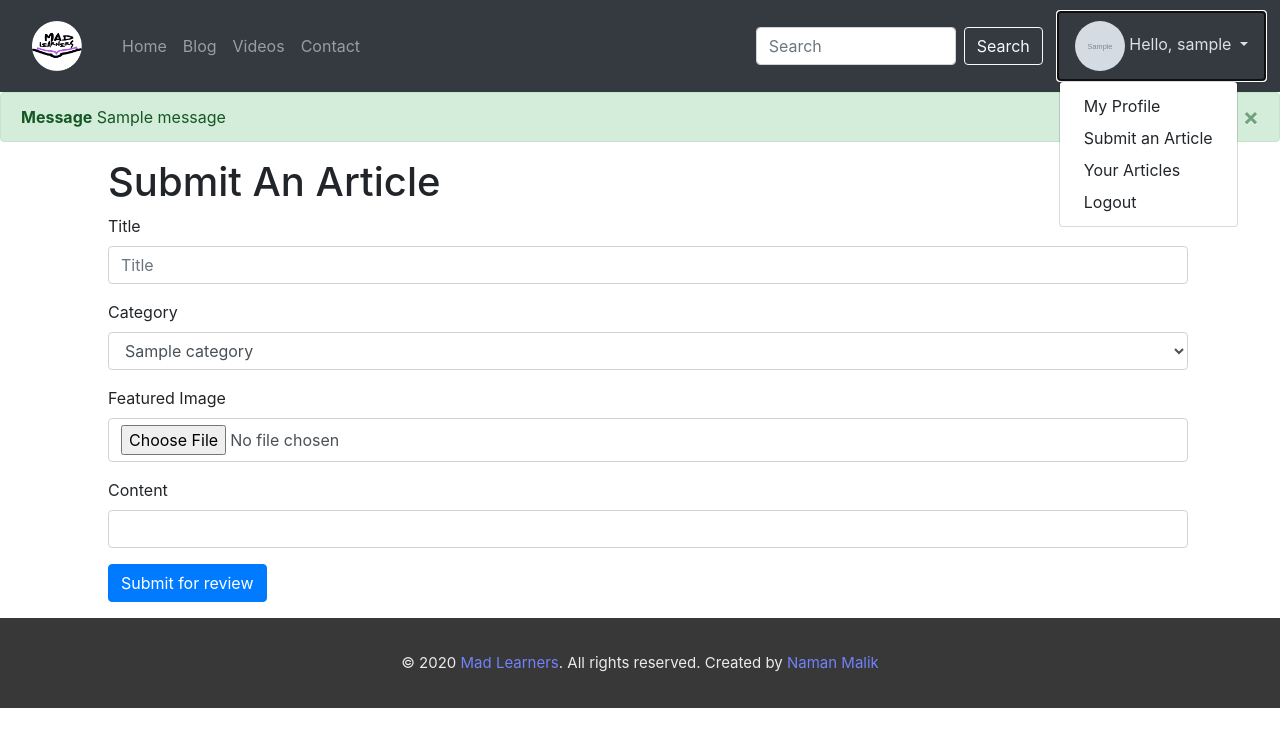
After one commit to itsnamanmalik/django-blog, a Django app: page /account/submit-article/ in a window 1280 px wide, after a click that opens the changed part. The commit adds this page. Shown: the top 747 px of the page. Run offline with Django 3.2, Linux system fonts and the light colour scheme; a user stored in the database is signed in; tables that the repository leaves empty hold one stand-in row (values such as "Sample post"); grey boxes marked "Sample" are stand-in pictures; one stand-in notice (Sample message) is shown; some libraries are stand-ins or nearby versions.

Commit message:
added community blogging feature

```diff
--- a/accounts/urls.py
+++ b/accounts/urls.py
@@ -7,4 +7,6 @@ urlpatterns = [
     path('login/',views.user_login,name='user_login'),
     path('logout/', views.user_logout, name='logoutuser'),
     path('profile/', views.profile, name='profile'),
+    path('submit-article/', views.submit_article, name='submit-article'),
+    path('my-articles/', views.my_articles, name='my-articles'),
 ]
--- a/accounts/views.py
+++ b/accounts/views.py
@@ -1,5 +1,6 @@
 from django.shortcuts import render, redirect
 from accounts.models import *
+from blog.models import Category, Blog
 from django.http import HttpResponse, HttpResponseRedirect
 from django.contrib.auth import authenticate, login, logout
 from django.urls import reverse
@@ -8,11 +9,39 @@ from django.contrib.auth.views import auth_logout
 from django.contrib import messages
 from django.core.validators import validate_email
 from django.core.exceptions import ValidationError
+from datetime import datetime
+from django.template.defaultfilters import slugify
 
 # Create your views here.
-
+@login_required
 def profile(request):
     return render(request, "main_app/profile.html")
+
+@login_required
+def submit_article(request):
+    if request.method == 'POST':
+        title = request.POST['title']
+        category = request.POST['category']
+        image = request.FILES.get('image', 'common/logo.png')
+        content = request.POST['content']
+        if title and category and image and content:
+            try:
+                category_ob = Category.objects.get(name=category)
+                blog = Blog(title=title, author=request.user.username,slug=slugify(title),featured_image=image, category=category_ob,content=content,date=datetime.today().strftime('%Y-%m-%d'))
+                blog.save()
+                messages.success(request,"Article posted for review")
+            except Category.DoesNotExist:
+                messages.error(request,"Some Error Occured!")
+    allcat = Category.objects.all()
+    all_dict = {"allcat": allcat}
+    return render(request, "main_app/submit_article.html", all_dict)
+
+
+@login_required
+def my_articles(request):
+    allpost = Blog.objects.filter(slug=slug)
+    blog_dict = {"allpost": allpost}
+    return render(request, 'blog/blog.html', blog_dict)
 
 
 @login_required
--- a/blog/models.py
+++ b/blog/models.py
@@ -1,11 +1,13 @@
 from django.db import models
 from django.contrib.auth.models import User
+from django.utils.html import mark_safe
 
 class Category(models.Model):
     name = models.CharField(max_length=50, unique=True)
     slug = models.SlugField(max_length=200, unique=True)
     featured_image = models.ImageField(upload_to='blog/categories',default ='common/placeholder.png')
     description = models.TextField(blank=True)
+    is_approved = models.BooleanField(default=False)
 
     def __str__(self):
         return self.name
@@ -22,6 +24,6 @@ class Blog(models.Model):
     featured = models.BooleanField(default=False)
     content = models.TextField()
     date = models.DateField()
-
+    is_approved = models.BooleanField(default=False)
     def __str__(self):
         return self.title
--- a/home/urls.py
+++ b/home/urls.py
@@ -3,6 +3,7 @@ from home import views
 
 
 # /MadLearners/
+handler404  = views.view_404
 
 urlpatterns = [
     # re_path(r'^$', views.index, name='MadLearners'),
--- a/static/scripts/tinyinject.js
+++ b/static/scripts/tinyinject.js
@@ -6,7 +6,6 @@ document.head.appendChild(script);
 
 script.onload = function () {
   tinymce.init({
-    // selector: "#id_message",
     selector: "#id_content" ,
     branding: false,
     height: 400,
--- a/templates/base.html
+++ b/templates/base.html
@@ -151,7 +151,8 @@
                     </a>
                     <div class="dropdown-menu" aria-labelledby="dropdownMenuLink">
                         <a class="dropdown-item" href="{% url 'profile' %}">My Profile</a>
-                        <a class="dropdown-item" href="#">Submit an Article</a>
+                        <a class="dropdown-item" href="{% url 'submit-article' %}">Submit an Article</a>
+                        <a class="dropdown-item" href="#">Your Articles</a>
                         <a class="dropdown-item" href="{% url 'logoutuser' %}">Logout</a>
                     </div>
                 </div>
@@ -168,7 +169,7 @@
     </nav>
 
     {% for message in messages %}
-    <div class="alert alert-{{message.tags}} mb-0 alert-dismissible fade show" role="alert">
+    <div class="alert alert-{{message.tags}} mb-0 ml-20 alert-dismissible fade show" role="alert">
         <strong>Message</strong> {{message}}
         <button type="button" class="close" data-dismiss="alert" aria-label="Close">
             <span aria-hidden="true">&times;</span>
--- a/templates/main_app/profile.html
+++ b/templates/main_app/profile.html
@@ -11,7 +11,6 @@
         <h1>Update Profile</h1>
         <form method="post" action="">
         {% csrf_token %}
-        <input type="hidden" name="formType" value="changeProfile">
             <div class="form-row">
                 <div class="form-group col-md-6">
                     <label for="inputEmail4">Name</label>
@@ -36,7 +35,6 @@
         <h1>Change your password</h1>
         <form action="/profile/myaccount" method="post">
         {% csrf_token %}
-        <input type="hidden" name="formType" value="changePass">
             <div class="form-row">
                 <div class="form-group col-md-12">
                     <label for="pass">Your Password</label>
--- /dev/null
+++ b/templates/main_app/submit_article.html
@@ -0,0 +1,43 @@
+<!DOCTYPE html>
+{% extends "base.html" %}
+{% load static %}
+
+{% block Title %}Submit An Article{% endblock Title %}
+
+{% block body_block %}
+<div class="container  my-3">
+
+    <div class="col-lg-12 my-2 mx-2">
+        <h1>Submit An Article</h1>
+        <form method="post">
+            {% csrf_token %}
+            <div class="form-group">
+                <label for="title">Title</label>
+                <input type="title" name="title" class="form-control" id="title" placeholder="Title">
+            </div>
+            <div class="form-group">
+                <label for="category">Category</label>
+                <select name="category" class="form-control" id="category">
+                    {% for cat in allcat %}
+                    <option>{{cat.name}}</option>
+                    {% endfor %}
+                </select>
+            </div>
+            <div class="form-group">
+                <label class="form-label" for="image">Featured Image</label>
+                <input name="image" accept="image/*" type="file" class="form-control" id="image" />
+            </div>
+            <div class="form-group">
+                <label for="content">Content</label>
+                <input name="content" class="form-control" id="id_content">
+            </div>
+
+            <button type="submit" class="btn btn-primary">Submit for review</button>
+        </form>
+    </div>
+
+</div>
+<script type="text/javascript" src="{% static 'scripts/tinyinject.js' %}">
+</script>
+
+{% endblock body_block %}
--- a/templates/video_app/video_single.html
+++ b/templates/video_app/video_single.html
@@ -30,7 +30,7 @@
 <div class="container" style="max-width: 800px">
 <div class="card p-4">
 <div class="embed-responsive embed-responsive-16by9">
-  <iframe class="embed-responsive-item" src="https://www.youtube.com/embed/{{video.video_id}}" allowfullscreen></iframe>
+  <iframe class="embed-responsive-item" src="https://www.youtube.com/embed/{{video.video_id}}" allow="accelerometer; autoplay; clipboard-write; encrypted-media; gyroscope; picture-in-picture" allowfullscreen></iframe>
 </div>
 {{video.content|safe}}
 </div>
--- a/video/models.py
+++ b/video/models.py
@@ -10,5 +10,6 @@ class Video(models.Model):
     slug = models.SlugField(max_length=100, unique=True)
     content = models.TextField()
     featured = models.BooleanField(default=False)
+    is_approved = models.BooleanField(default=False)
     def __str__(self):
         return self.title
```
Also changed, not shown: home/views.py (+10 -1 lines), templates/main_app/index.html (+10 -1 lines), templates/main_app/my_articles.html (added, +26 -0 lines).
